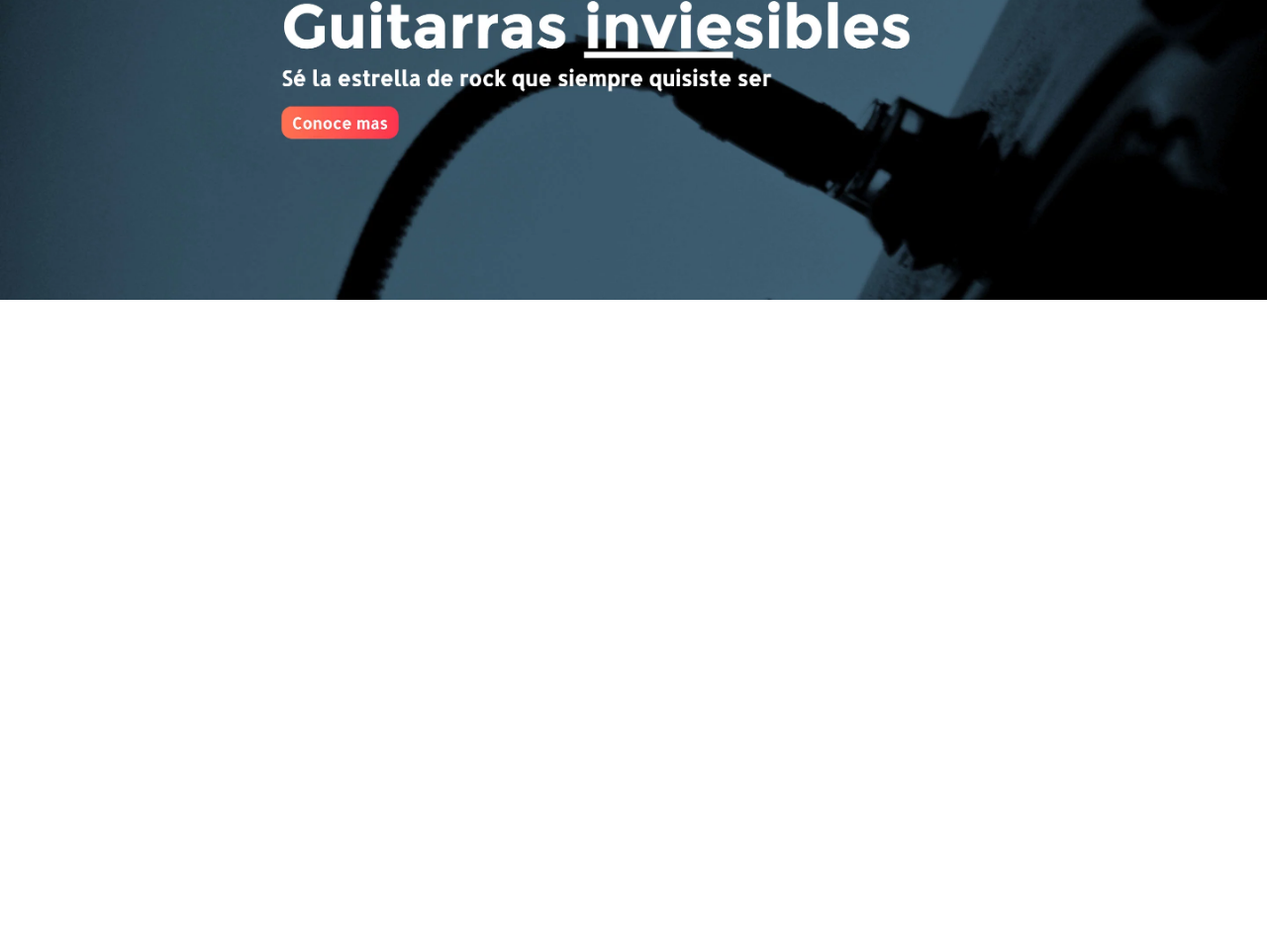
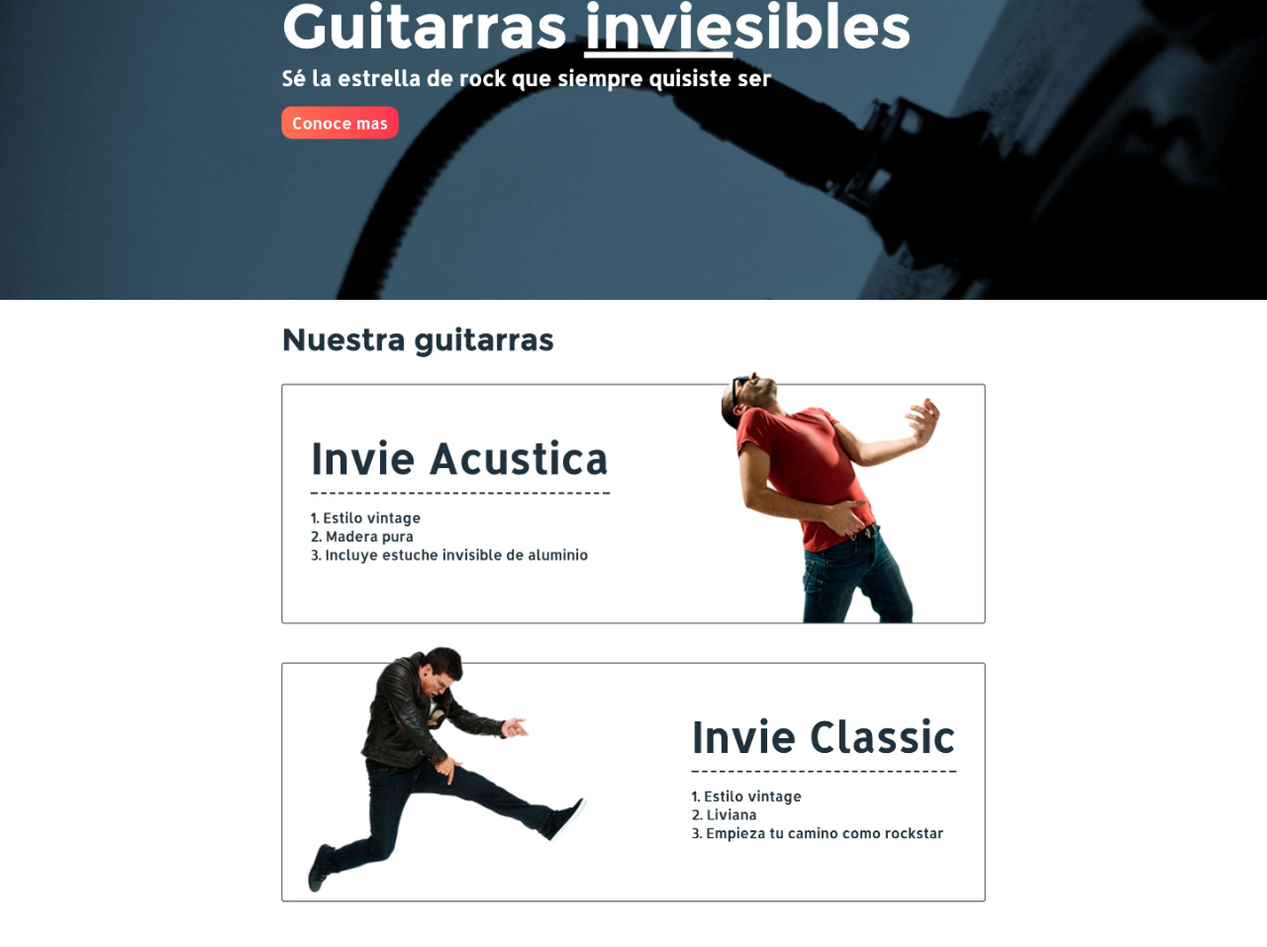
Before and after one commit to juanncode/invie-github, a plain HTML site: page index.html in a window 1280 px wide. Shown: the part 172-1129 px from the top of the page at 99% size. Before the commit the page ends 800 px from the top, so only its background shows below. Drawn offline with Linux system fonts and the light colour scheme.

Commit message:
agregando guitarra clasica

```diff
--- a/index.html
+++ b/index.html
@@ -16,5 +16,7 @@
   <body>
       <img src="header.png" alt="">
       <img src="hero.png" alt="">
+      <img src="acustica.png" alt="">
+      <img src="clasica.png" alt="">
   </body>
 </html>
```
Also changed, not shown: clasica.png (added).
